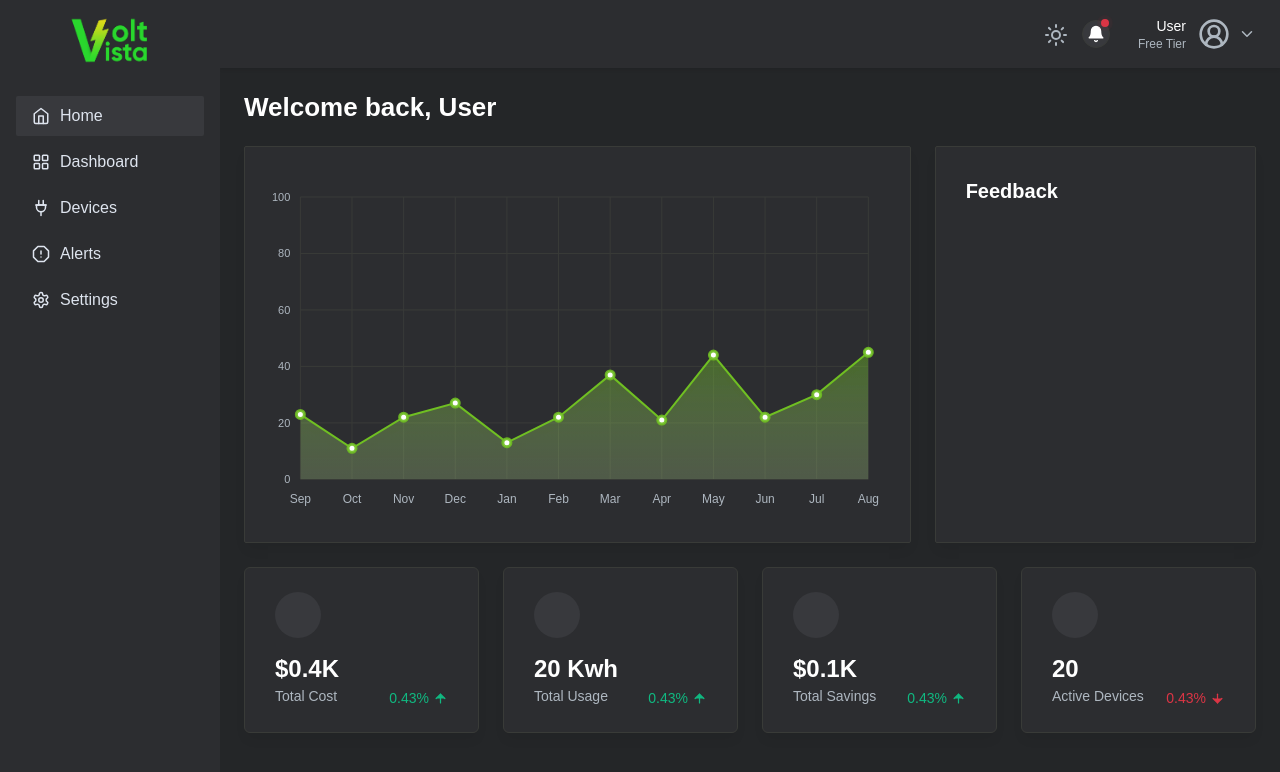
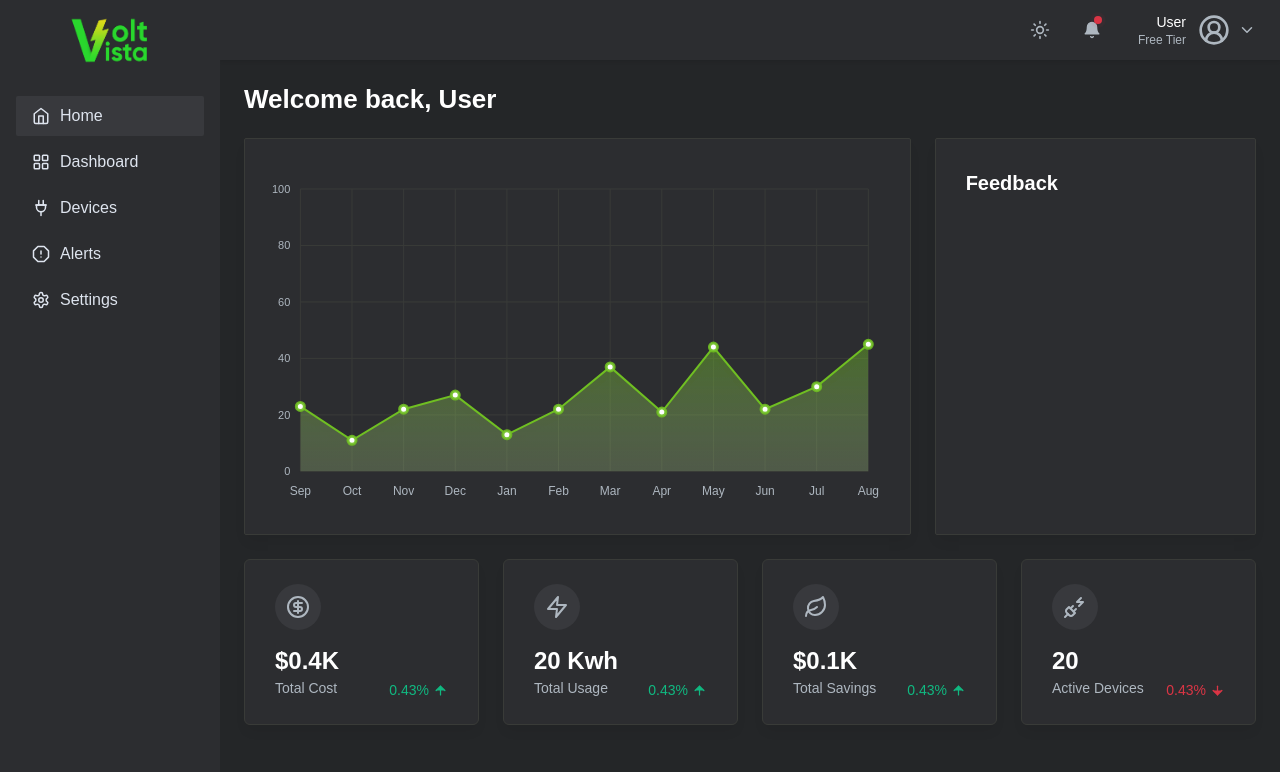
Before and after one commit to BorhanSaflo/volt-vista, a Next.js app: page / in a window 1280 px wide. Shown: the top 772 px of the page. Built offline with nearby package versions, Linux system fonts and the light colour scheme; a web font is replaced by a local one.

Commit message:
v0.1.3 - style: Header Buttons

```diff
--- a/app/page.tsx
+++ b/app/page.tsx
@@ -1,9 +1,8 @@
 import { Metadata } from "next";
-import React, { Suspense } from "react";
+import React from "react";
 import ChartOne from "@/components/Graph/LineGraph";
 import CardDataStats from "@/components/CardDataStats";
 import { CircleDollarSign, Leaf, PlugZap, Zap } from "lucide-react";
-import Loader from "@/components/Loader";
 import Sidebar from "@/components/Sidebar";
 import Header from "@/components/Header";
 
@@ -22,7 +21,7 @@ const stats = [
     rate: "0.43%",
     levelUp: true,
     levelDown: false,
-    icon: CircleDollarSign,
+    icon: <CircleDollarSign size={24} />,
   },
   {
     title: "Total Usage",
@@ -30,7 +29,7 @@ const stats = [
     rate: "0.43%",
     levelUp: true,
     levelDown: false,
-    icon: Zap,
+    icon: <Zap size={24} />,
   },
   {
     title: "Total Savings",
@@ -38,7 +37,7 @@ const stats = [
     rate: "0.43%",
     levelUp: true,
     levelDown: false,
-    icon: Leaf,
+    icon: <Leaf size={24} />,
   },
   {
     title: "Active Devices",
@@ -46,13 +45,12 @@ const stats = [
     rate: "0.43%",
     levelUp: false,
     levelDown: true,
-    icon: PlugZap,
+    icon: <PlugZap size={24} />,
   },
 ];
 
 export default function Dashboard() {
   return (
-    <Suspense fallback={<Loader />}>
     <div className="dark:bg-boxdark-2 dark:text-bodydark">
       <div className="flex h-screen overflow-hidden">
         <Sidebar />
@@ -73,7 +71,6 @@ export default function Dashboard() {
                   </div>
                 </div>
               </div>
-
               <div className="grid grid-cols-1 gap-4 md:grid-cols-2 md:gap-6 xl:grid-cols-4 2xl:gap-7.5">
                 {stats.map((stat, index) => (
                   <CardDataStats
@@ -83,7 +80,7 @@ export default function Dashboard() {
                     rate={stat.rate}
                     levelUp={stat.levelUp}
                     levelDown={stat.levelDown}
-                      Icon={stat.icon}
+                    icon={stat.icon}
                   />
                 ))}
               </div>
@@ -92,6 +89,5 @@ export default function Dashboard() {
         </div>
       </div>
     </div>
-    </Suspense>
   );
 }
--- a/components/Header/DropdownNotification.tsx
+++ b/components/Header/DropdownNotification.tsx
@@ -59,9 +59,9 @@ const DropdownNotification = () => {
           setDropdownOpen(!dropdownOpen);
         }}
         href="#"
-        className="relative flex h-7 w-7 items-center justify-center rounded-full border-[0.5px] border-stroke bg-gray hover:text-primary dark:border-strokedark dark:bg-meta-4 dark:text-white">
+        className="relative flex h-9 w-9 items-center justify-center rounded-md hover:bg-gray dark:hover:bg-meta-4">
         <span
-          className={clsx("absolute -top-0.5 right-0 z-1 h-2 w-2 rounded-full bg-meta-1", {
+          className={clsx("absolute top-1 right-2 z-1 h-2 w-2 rounded-full bg-meta-1", {
             hidden: !notifying,
           })}>
           <span className="absolute -z-1 inline-flex h-full w-full animate-ping rounded-full bg-meta-1 opacity-75"></span>
--- a/components/Header/ThemeSwitcher.tsx
+++ b/components/Header/ThemeSwitcher.tsx
@@ -1,21 +1,20 @@
 "use client";
+import { useEffect, useState } from "react";
 import { useTheme } from "next-themes";
 import { Moon, Sun } from "lucide-react";
 
-const ThemeSwitcher = () => {
+export default function ThemeSwitcher() {
   const { theme, setTheme } = useTheme();
+  const [mounted, setMounted] = useState(false);
+  useEffect(() => setMounted(true), []);
 
   return (
-    <li className="relative block h-5.5 w-5.5 cursor-pointer">
-      <button
-        aria-label="Toggle Dark Mode"
-        type="button"
-        className="relative block h-5.5 w-5.5 cursor-pointer"
-        onClick={() => setTheme(theme === "dark" ? "light" : "dark")}>
-        {theme === "dark" ? <Sun /> : <Moon />}
-      </button>
-    </li>
+    <button
+      aria-label="Toggle Dark Mode"
+      type="button"
+      className="relative flex h-9 w-9 items-center justify-center rounded-md hover:bg-gray dark:hover:bg-meta-4"
+      onClick={() => setTheme(theme === "dark" ? "light" : "dark")}>
+      {mounted && <>{theme === "dark" ? <Sun size={20} /> : <Moon size={20} />}</>}
+    </button>
   );
-};
-
-export default ThemeSwitcher;
+}
--- a/components/Header/index.tsx
+++ b/components/Header/index.tsx
@@ -12,7 +12,7 @@ export default function Header() {
 
   return (
     <header className="sticky top-0 z-999 flex w-full bg-white drop-shadow-1 dark:bg-boxdark dark:drop-shadow-none">
-      <div className="flex flex-grow items-center justify-between lg:justify-end px-4 py-4 shadow-2 md:px-6 2xl:px-11">
+      <div className="flex flex-grow items-center justify-between lg:justify-end px-4 py-3 shadow-2 md:px-6 2xl:px-11">
         <div className="flex items-center gap-2 sm:gap-4 lg:hidden">
           <button
             aria-controls="sidebar"
@@ -23,12 +23,10 @@ export default function Header() {
             className="z-99999 block rounded-sm border border-stroke bg-white p-1.5 shadow-sm dark:border-strokedark dark:bg-boxdark lg:hidden">
             <Menu size={18} className="relative block h-5.5 w-5.5 cursor-pointer" />
           </button>
-
           <Link className="block flex-shrink-0 lg:hidden" href="/">
             <Image width={32} height={32} src={"/images/logo/logo-icon.png"} alt="Logo" />
           </Link>
         </div>
-
         <div className="flex items-center gap-3 2xsm:gap-7">
           <ul className="flex items-center gap-2 2xsm:gap-4">
             <ThemeSwitcher />
```
Lines whose indentation alone changed are shown as unchanged.
